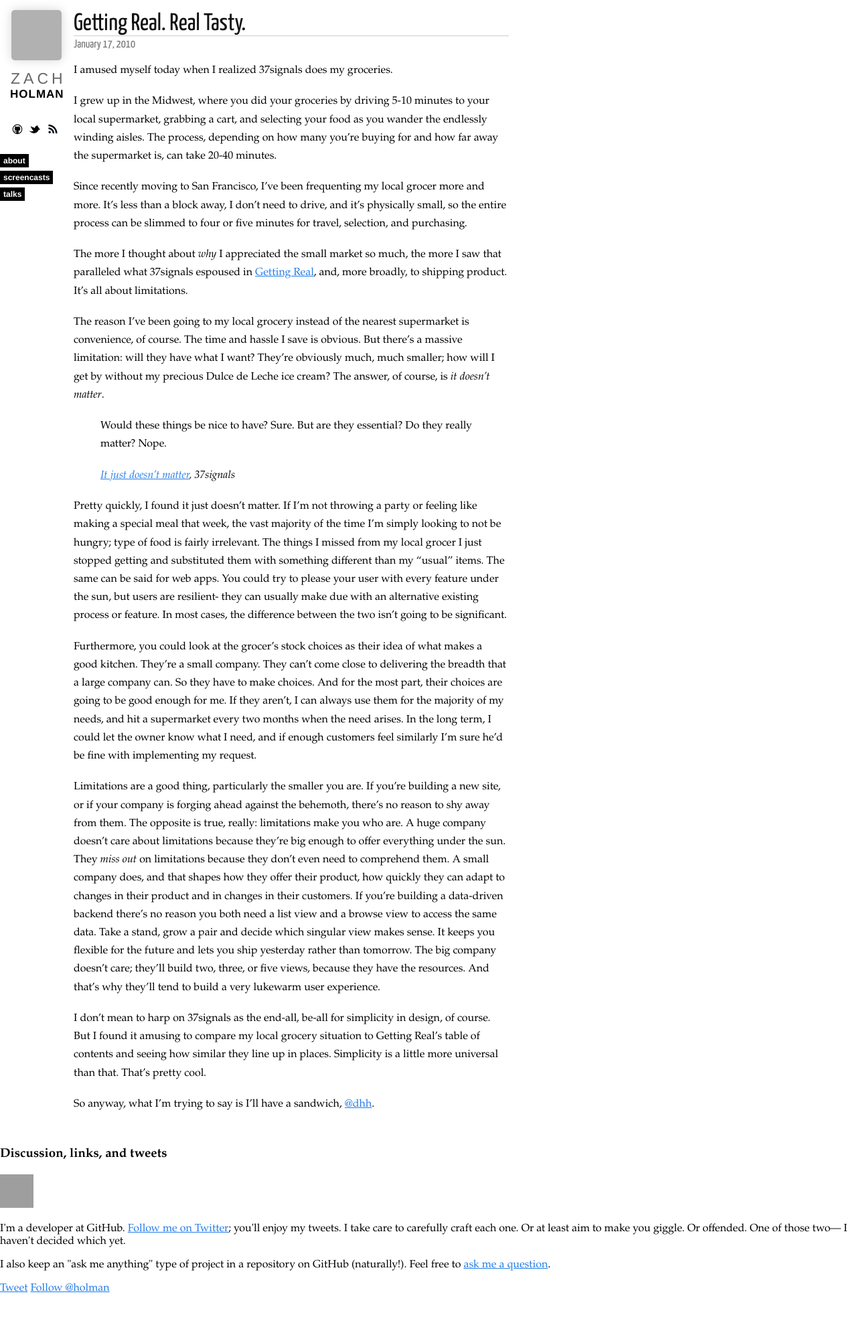
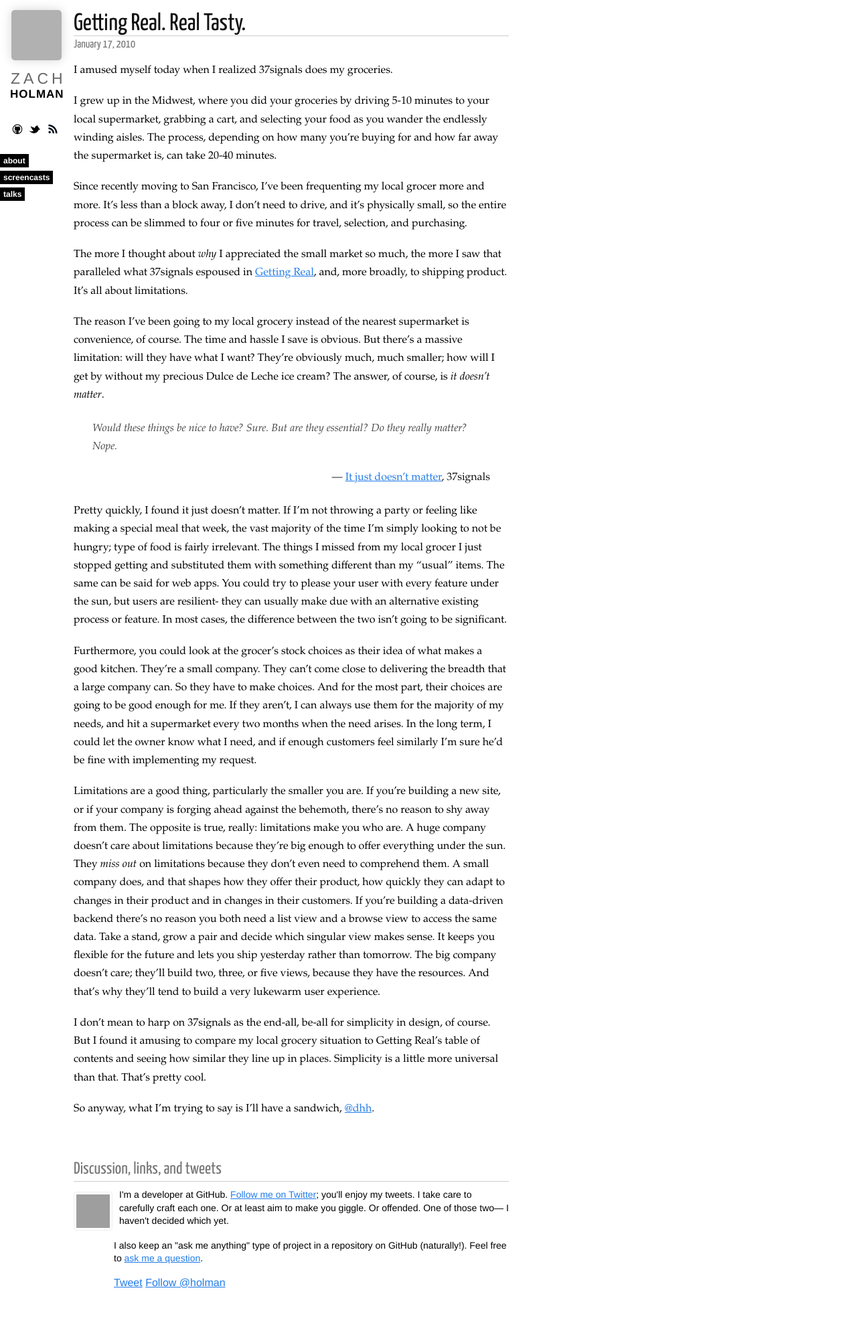
Before and after one commit to broccolini/designertocoder.github.com, a Jekyll site: the page built from _posts/2010-01-17-getting-real-real-tasty.markdown, in a window 1280 px wide. Shown: the whole page at 67% size. Built offline with Jekyll 4.4.1, drawn with Linux system fonts in a browser that asks for light colours; nearby versions of some CDN libraries; Markdown is read by kramdown in place of the engine named in the settings; comment, search, counter and statistics services are not loaded; before the commit the page ends 1934 px from its top, so only the background shows below that; grey boxes are pictures that could not be loaded.

Commit message:
More SCSSing

```diff
--- a/_layouts/post.html
+++ b/_layouts/post.html
@@ -12,12 +12,13 @@ layout: layout
   </section>
 
   {{ content }}
-</section>
 
-<div class="whoring">
+  <section class="meta">
     <h3>Discussion, links, and tweets</h3>
-  <div class="copy">
-    <a href="https://twitter.com/holman"><img src="http://gravatar.com/avatar/6f63cde8b16b035280ca615f621a6c8c?s=142" height="50" width="50" /></a>
+    <section class="copy">
+      <a href="https://twitter.com/holman">
+        <img src="http://gravatar.com/avatar/6f63cde8b16b035280ca615f621a6c8c?s=142" height="50" width="50" />
+      </a>
 
       <p>
         I'm a developer at GitHub. <a href="https://twitter.com/holman">Follow me on Twitter</a>;
@@ -40,5 +41,6 @@ layout: layout
 
       <a href="http://twitter.com/holman" class="twitter-follow-button" data-show-count="false">Follow @holman</a>
       <script src="http://platform.twitter.com/widgets.js" type="text/javascript"></script>
-  </div>
-</div>
+    </section>
+  </section>
+</section>
--- a/css/compiled/base.css
+++ b/css/compiled/base.css
@@ -114,17 +114,47 @@ a {
     margin-top: 0;
     margin-bottom: 1.2em;
     line-height: 1.7em; }
+    .content p code {
+      font-size: 12px;
+      background-color: #eeeeee;
+      border: 1px solid #777777;
+      border-radius: 3px;
+      padding: 2px 3px; }
+  .content img {
+    padding: 3px;
+    border: 1px solid #eeeeee; }
   .content hr {
     border: 0;
     height: 1px;
     background-color: #ccc;
     margin: 2em 1em; }
+  .content blockquote {
+    font-style: italic;
+    font-size: 14px;
+    padding: .25em 1em;
+    margin: 1em 1em 0 1em;
+    color: #444; }
+    .content blockquote cite:before {
+      content: '— '; }
+    .content blockquote cite {
+      display: block;
+      margin-top: .5em;
+      text-align: right;
+      color: #111;
+      font-style: normal; }
   .content .byline {
     margin-bottom: 17px;
     font-family: "Yanone Kaffeesatz", Helvetica, sans-serif;
     padding-left: 0px;
     font-size: 17px;
     color: #777; }
+  .content .aside {
+    background-color: #eeeeee;
+    padding: 14px;
+    font-size: 14px;
+    margin: 5px 0 15px 0;
+    font-family: Helvetica, sans-serif;
+    line-height: 1.6em; }
   .content .listing {
     margin: 10px 0 0 0;
     padding: 0;
@@ -145,3 +175,20 @@ a {
       text-decoration: none; }
       .content .listing a:hover {
         text-decoration: underline; }
+  .content .meta {
+    margin: 30px 0;
+    padding: 10px 0;
+    font-family: Helvetica, sans-serif; }
+    .content .meta p {
+      line-height: 1.4;
+      font-size: 14px;
+      margin-top: 0px; }
+    .content .meta img {
+      position: relative;
+      float: left;
+      margin-top: 5px;
+      margin-right: 10px;
+      margin-left: -60px;
+      border-radius: 4px; }
+    .content .meta .copy {
+      padding-left: 60px; }
```
Also changed, not shown: css/scss/base.scss (+67 -0 lines). Lines whose indentation alone changed are shown as unchanged.
